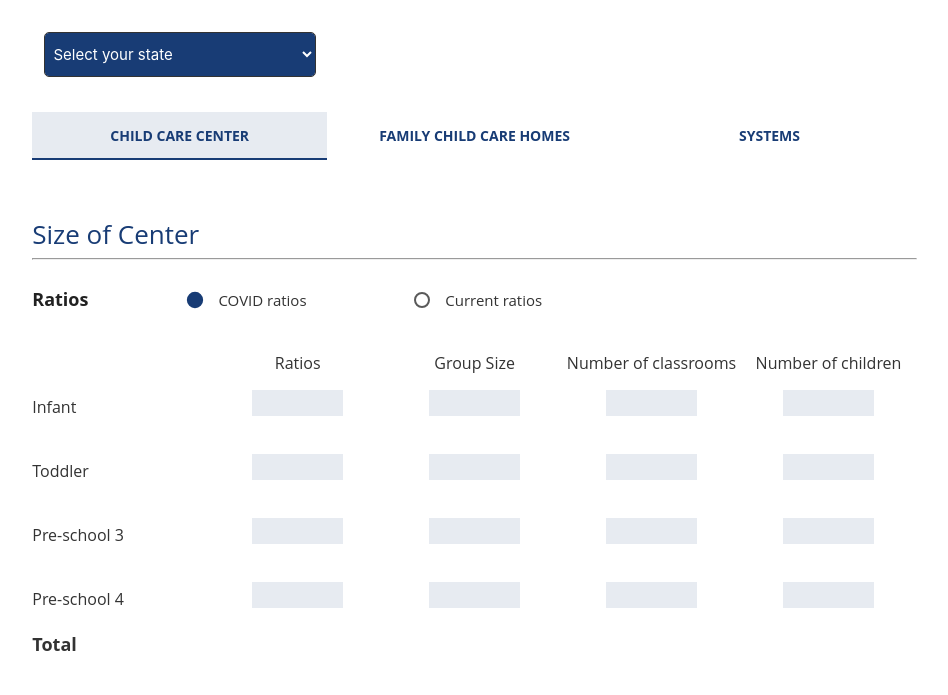
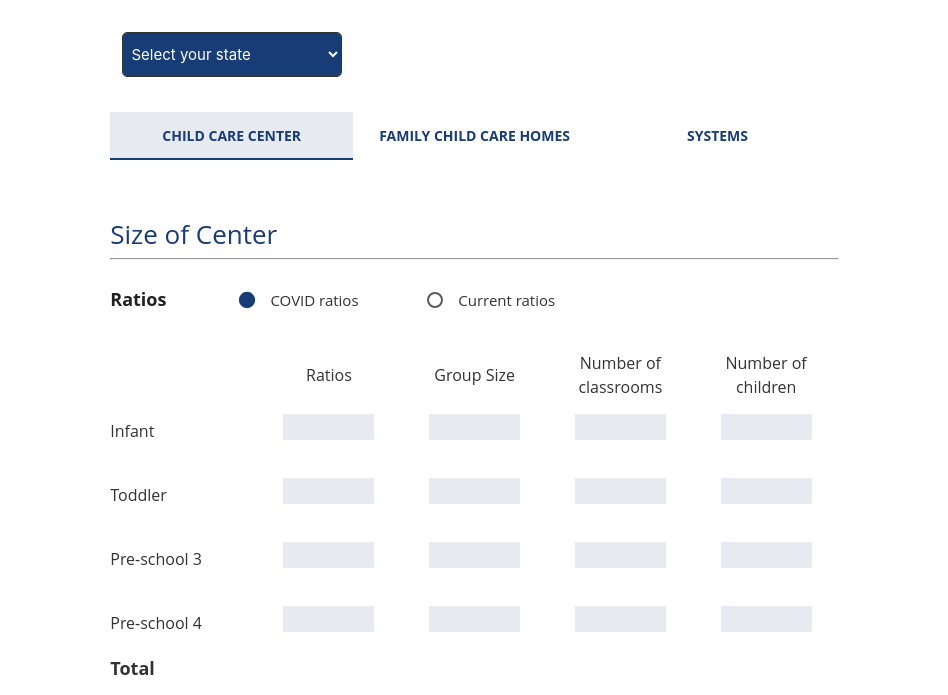
Before and after one commit to matAmProg/child-care-calculator, a plain HTML site: page index.html in a window 1280 px wide. Shown: the part 137-832 px from the top of the page, without its empty margins (171-1119 px from the left). Drawn offline with nearby package versions, Linux system fonts and the light colour scheme.

Commit message:
Add files via upload

```diff
--- a/css/styles.css
+++ b/css/styles.css
@@ -8,6 +8,10 @@ body {
 
 /******HEADERS******/
 
+
+.container{
+max-width: 740px !important;
+}
 
 h2{
 
```
